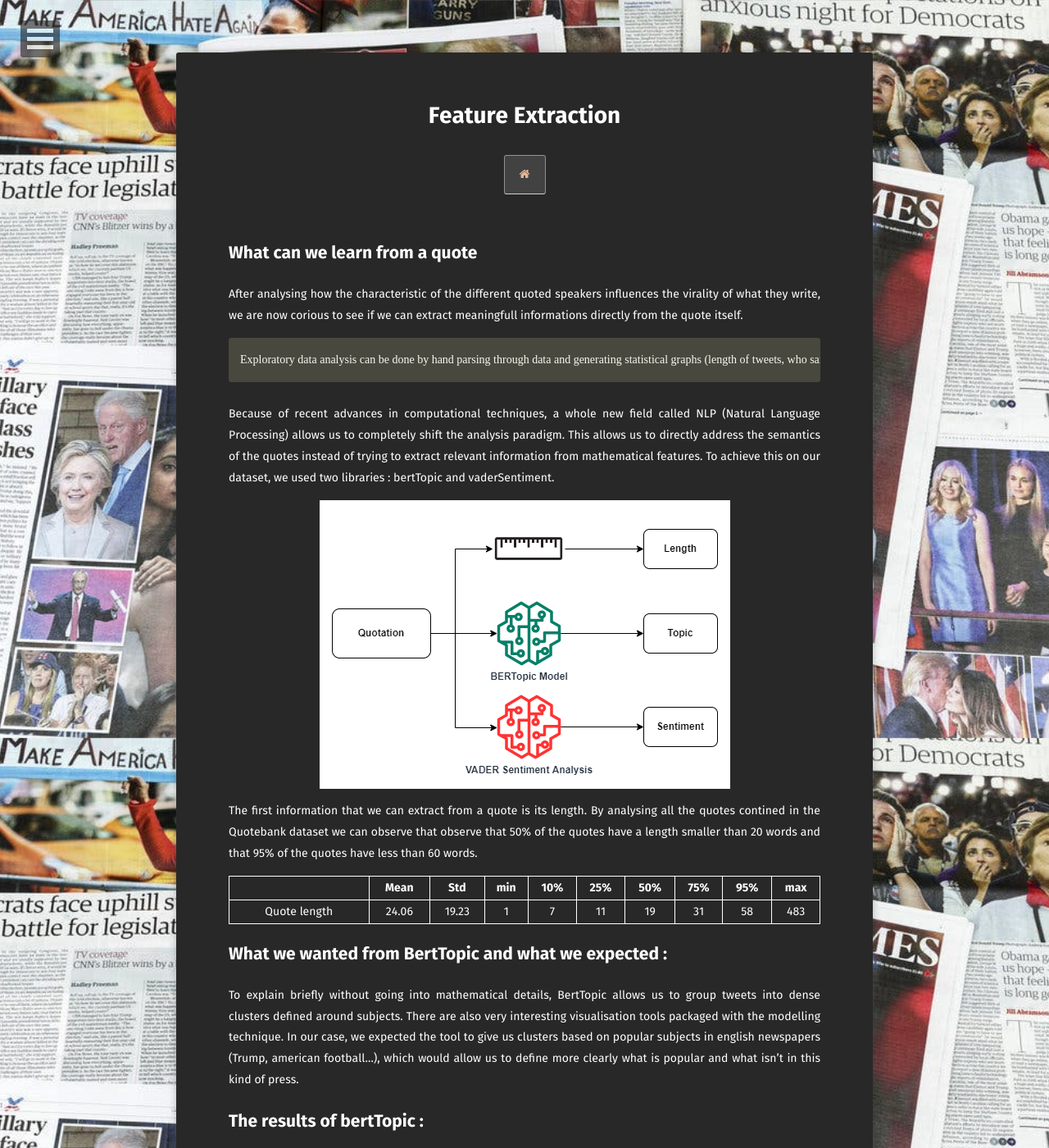
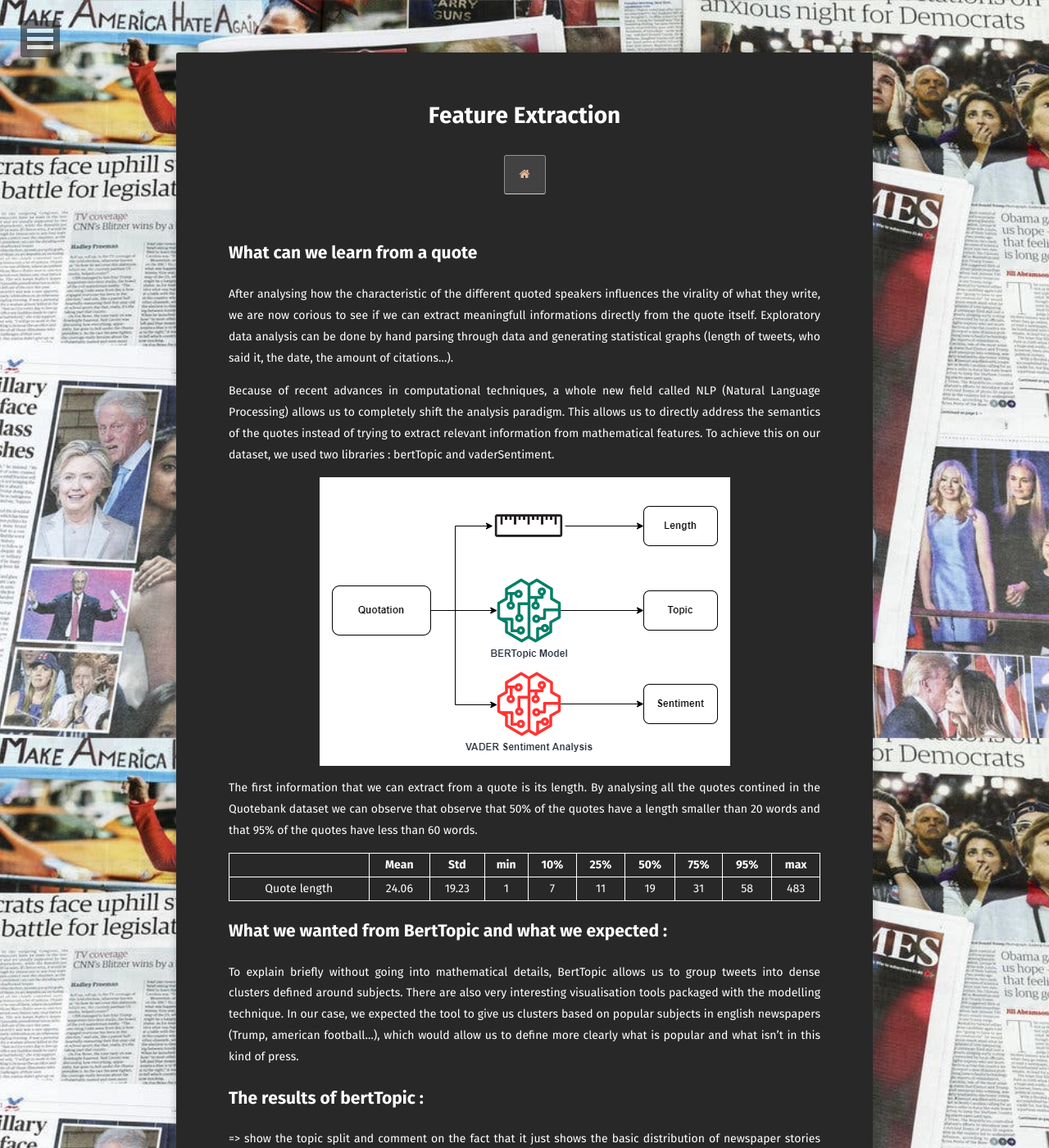
Before and after one commit to kaoutamine/viralSpeech, a Jekyll site: the page built from feature_extraction/index.md, in a window 1280 px wide and 1400 px high. Shown: the whole window at 82% size. Built offline with Jekyll 4.4.1, drawn with Linux system fonts in a browser that asks for light colours; some web fonts are replaced.

Commit message:
resolve mess git

```diff
--- a/_config.yml
+++ b/_config.yml
@@ -9,6 +9,7 @@ background:         'assets/img/news_cover.jpg'
 tiled_bg:           false   # Set this true if you want to tile your background image, otherwise it will be covered
 locale:             en_US
 url:                https://kaoutamine.github.io/viralSpeech/
+baseurl:            ''
 
 # Jekyll
 permalink:          /:title/
--- a/feature_extraction/index.md
+++ b/feature_extraction/index.md
@@ -7,8 +7,7 @@ comments: false
 ## What can we learn from a quote
 
 After analysing how the characteristic of the different quoted speakers influences the virality of what they write, we are now corious to see if we can extract meaningfull informations directly from the quote itself.
-
-    Exploratory data analysis can be done by hand parsing through data and generating statistical graphs (length of tweets, who said it, the date, the amount of citations…).
+Exploratory data analysis can be done by hand parsing through data and generating statistical graphs (length of tweets, who said it, the date, the amount of citations…).
 
 Because of recent advances in computational techniques, a whole new field called NLP (Natural Language Processing) allows us to completely shift the analysis paradigm. This allows us to directly address the semantics of the quotes instead of trying to extract relevant information from mathematical features.
 To achieve this on our dataset, we used two libraries : bertTopic and vaderSentiment.
@@ -29,6 +28,8 @@ To explain briefly without going into mathematical details, BertTopic allows us
 => show the topic split and comment on the fact that it just shows the basic distribution of newspaper stories (politics then sports with specifically american football then research breakthroughs etc)
 
 <div align="center"> {%include plotly_graphs/visualize_topics.html%}</div>
+
+$\n$
 
 | Topic | Representative words                                                                                    |
 |-------|---------------------------------------------------------------------------------------------------------|
```
